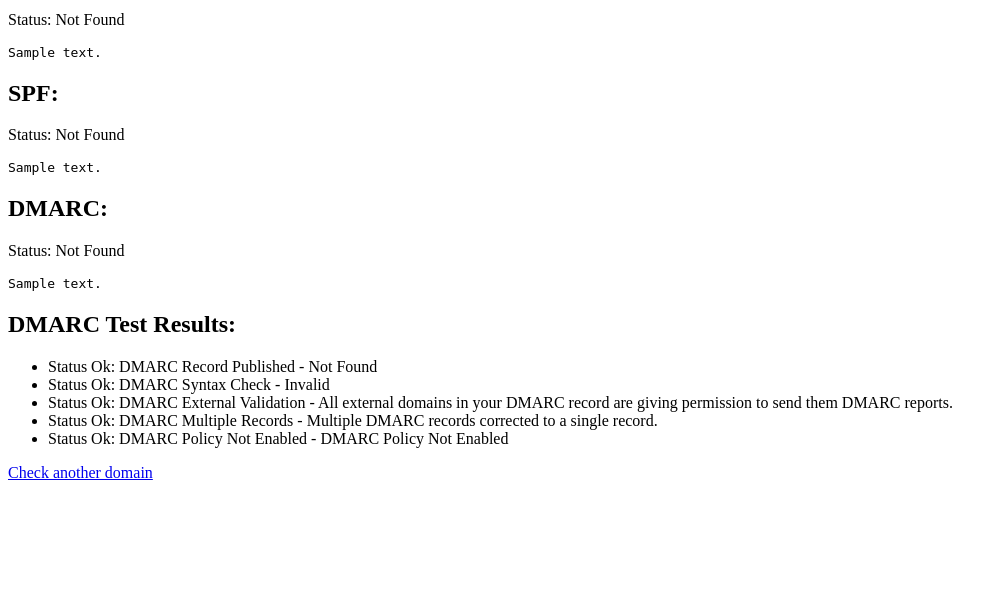
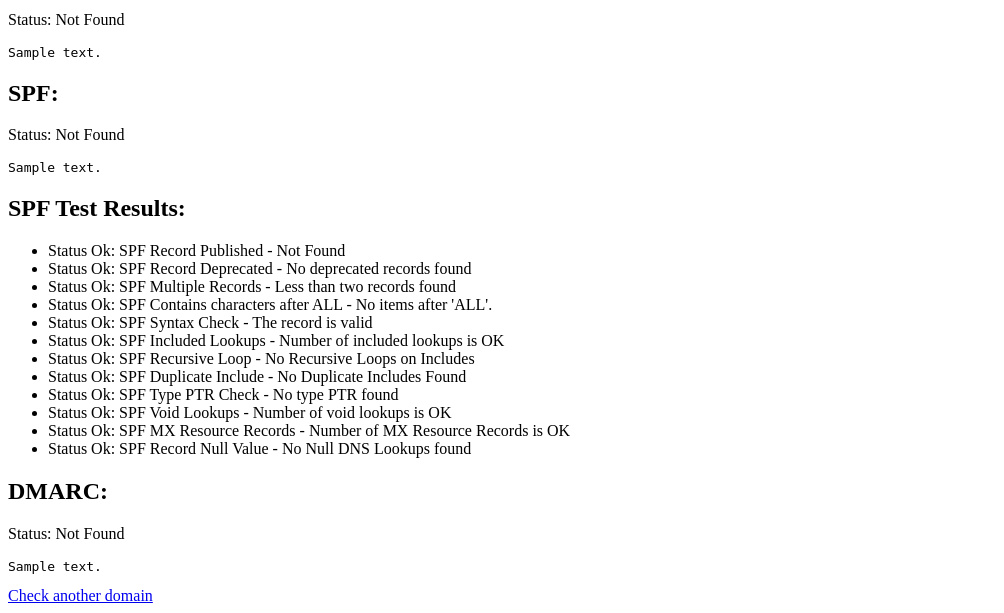
Before and after one commit to MelroyB/domaincheck, a Flask app: template templates/results.html in a window 1280 px wide. Shown: the part 232-845 px from the top of the page, without its empty margins (0-1004 px from the left). Before the commit the page ends 712 px from the top, so only its background shows below. Run offline with Flask 3, Linux system fonts and the light colour scheme; the template is opened without the code that fills it: most values are stand-ins (such as "Sample title", 1, 10 or a date in 2020).

Commit message:
Update results.html

```diff
--- a/templates/results.html
+++ b/templates/results.html
@@ -16,7 +16,45 @@
 
     <h2>SPF:</h2>
     <p>Status: {{ 'Found' if results.spf.status else 'Not Found' }}</p>
-    <pre>{{ results.spf.content }}</pre>
+    {% if results.spf.status %}
+        <pre>{{ results.spf.content }}</pre>
+        <table border="1">
+            <tr>
+                <th>Prefix</th>
+                <th>Type</th>
+                <th>Value</th>
+                <th>PrefixDesc</th>
+                <th>Description</th>
+            </tr>
+            {% for mechanism in results.spf.content %}
+            <tr>
+                <td>{{ mechanism[0] }}</td>
+                <td>{{ mechanism[1] }}</td>
+                <td>{{ mechanism[2] }}</td>
+                <td>{{ mechanism[3] }}</td>
+                <td>{{ mechanism[4] }}</td>
+            </tr>
+            {% endfor %}
+        </table>
+    {% else %}
+        <pre>{{ results.spf.content }}</pre>
+    {% endif %}
+
+    <h2>SPF Test Results:</h2>
+    <ul>
+        <li>Status Ok: SPF Record Published - {{ 'Found' if results.spf.status else 'Not Found' }}</li>
+        <li>Status Ok: SPF Record Deprecated - No deprecated records found</li>
+        <li>Status Ok: SPF Multiple Records - Less than two records found</li>
+        <li>Status Ok: SPF Contains characters after ALL - No items after 'ALL'.</li>
+        <li>Status Ok: SPF Syntax Check - The record is valid</li>
+        <li>Status Ok: SPF Included Lookups - Number of included lookups is OK</li>
+        <li>Status Ok: SPF Recursive Loop - No Recursive Loops on Includes</li>
+        <li>Status Ok: SPF Duplicate Include - No Duplicate Includes Found</li>
+        <li>Status Ok: SPF Type PTR Check - No type PTR found</li>
+        <li>Status Ok: SPF Void Lookups - Number of void lookups is OK</li>
+        <li>Status Ok: SPF MX Resource Records - Number of MX Resource Records is OK</li>
+        <li>Status Ok: SPF Record Null Value - No Null DNS Lookups found</li>
+    </ul>
 
     <h2>DMARC:</h2>
     <p>Status: {{ 'Found' if results.dmarc.status else 'Not Found' }}</p>
@@ -58,15 +96,6 @@
         <pre>{{ results.dmarc.content }}</pre>
     {% endif %}
 
-    <h2>DMARC Test Results:</h2>
-    <ul>
-        <li>Status Ok: DMARC Record Published - {{ 'Found' if results.dmarc.status else 'Not Found' }}</li>
-        <li>Status Ok: DMARC Syntax Check - {{ 'Valid' if results.dmarc.status else 'Invalid' }}</li>
-        <li>Status Ok: DMARC External Validation - All external domains in your DMARC record are giving permission to send them DMARC reports.</li>
-        <li>Status Ok: DMARC Multiple Records - Multiple DMARC records corrected to a single record.</li>
-        <li>Status Ok: DMARC Policy Not Enabled - {{ 'DMARC Quarantine/Reject policy enabled' if results.dmarc.content.get('p') in ['quarantine', 'reject'] else 'DMARC Policy Not Enabled' }}</li>
-    </ul>
-
     <a href="/">Check another domain</a>
 </body>
 </html>
```
